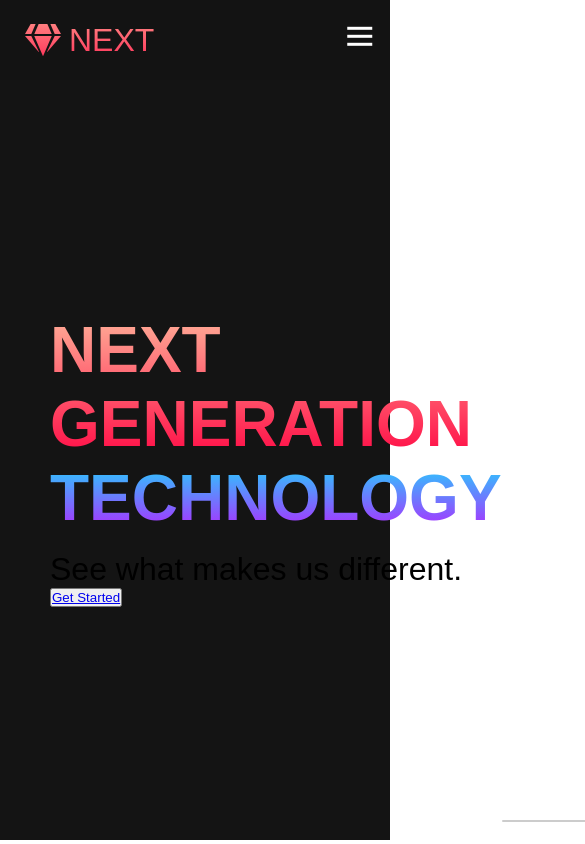
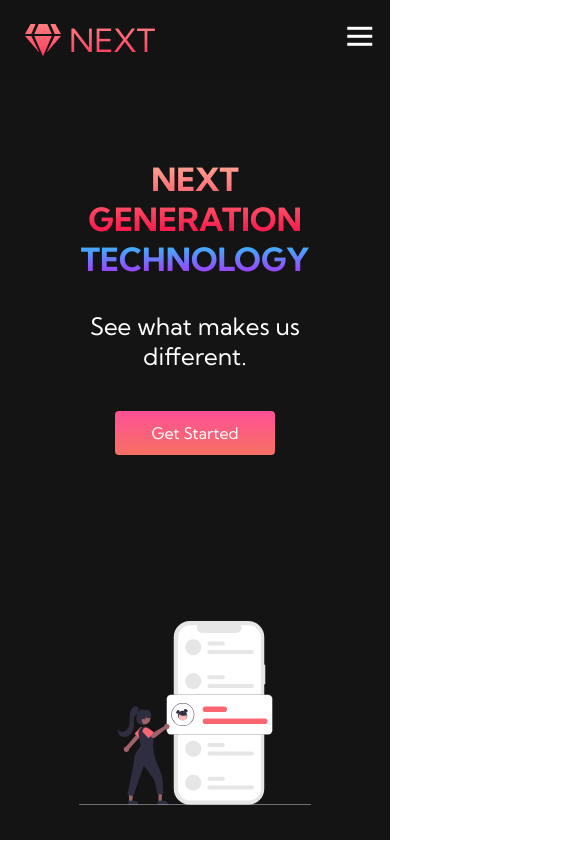
Before and after one commit to zulmus26/learn-html-and-css-website-design-tutorial-brian-design-yt-channel, a plain HTML site: page index.html in a window 390 px wide. Shown: the top 844 px of the page, 585 px wide, since content can reach past the window. Drawn offline with Linux system fonts and the light colour scheme.

Commit message:
modifiy button, font and mobile screen

```diff
--- a/index.html
+++ b/index.html
@@ -8,7 +8,7 @@
     <title>Document</title>
     <link rel="stylesheet" href="styles.css">
     <link href="https://cdnjs.cloudflare.com/ajax/libs/font-awesome/5.13.0/css/all.min.css" rel="stylesheet">
-
+    <link href="https://fonts.googleapis.com/css2?family=Kumbh+Sans:wght@400;700&display=swap" rel="stylesheet">
 </head>
 
 <body>
--- a/styles.css
+++ b/styles.css
@@ -2,7 +2,7 @@
     box-sizing: border-box;
     margin: 0;
     padding: 0;
-    font-family: 'Kumb Sans', sans-serif;
+    font-family: 'Kumbh Sans', sans-serif;
 }
 
 .navbar {
@@ -242,4 +242,113 @@
     margin-top: 1rem;
     font-size: 2rem;
     font-weight: 700px;
+    color: #fff;
 }
+
+.main__btn {
+    font-size: 1rem;
+    background-image: linear-gradient(to top, #f77062 0%, #fe5196 100%);
+    padding: 14px 32px;
+    border: none;
+    border-radius: 4px;
+    color: #fff;
+    margin-top: 2rem;
+    cursor: pointer;
+    position: relative;
+    transition: all 0.35s;
+    outline: none;
+}
+
+.main__btn a {
+    position: relative;
+    z-index: 2;
+    color: #fff;
+    text-decoration: none;
+}
+
+.main__btn:after {
+    position: absolute;
+    content: '';
+    top: 0;
+    left: 0;
+    width: 0;
+    height: 100%;
+    background: #4837ff;
+    transition: all 0.35s;
+    border-radius: 4px;
+}
+
+.main__btn:hover {
+    color: #fff;
+}
+
+.main__btn:hover:after {
+    width: 100%;
+}
+
+.main__img--container {
+    text-align: center;
+}
+
+#main__img {
+    height: 80%;
+    width: 80%;
+}
+
+#main__img {
+    height: 80%;
+    width: 80%;
+}
+
+/* Mobile Responsive */
+@media screen and (max-width: 768px) {
+    .main__container {
+        display: grid;
+        grid-template-columns: auto;
+        align-items: center;
+        justify-self: center;
+        width: 100%;
+        margin: 0 auto;
+        height: 90vh;
+    }
+
+    .main__content {
+        text-align: center;
+        margin-bottom: 4rem;
+    }
+
+    .main__content h1 {
+        font-size: 2.5rem;
+        margin-top: 2rem;
+    }
+
+    .main__content h2 {
+        font-size: 3rem;
+    }
+
+    .main__content p {
+        margin-top: 1rem;
+        font-size: 1.5rem;
+    }
+}
+
+@media screen and (max-width: 480px) {
+    .main__content h1 {
+        font-size: 2rem;
+        margin-top: 3rem;
+    }
+
+    .main__content h2 {
+        font-size: 2rem;
+    }
+
+    .main__content p {
+        margin-top: 2rem;
+        font-size: 1.5rem;
+    }
+
+    .main__btn {
+        padding: 12px 36px;
+        margin: 2.5rem 0;
+    }
+}
```
